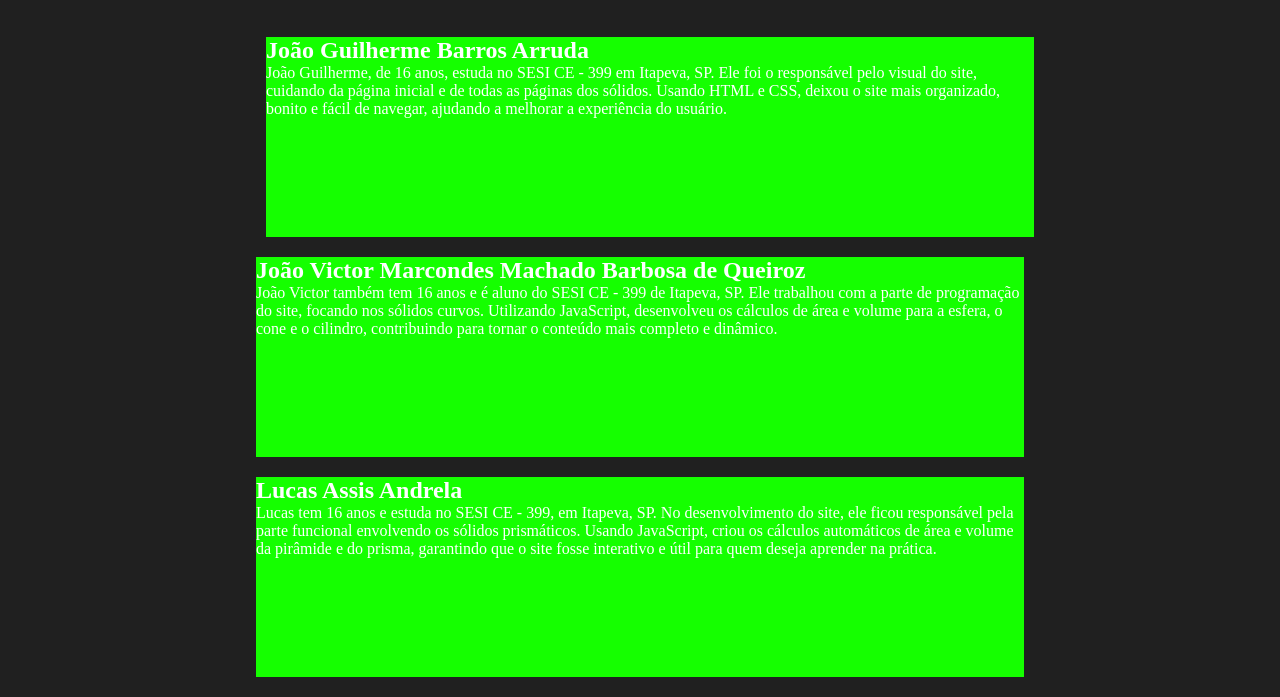
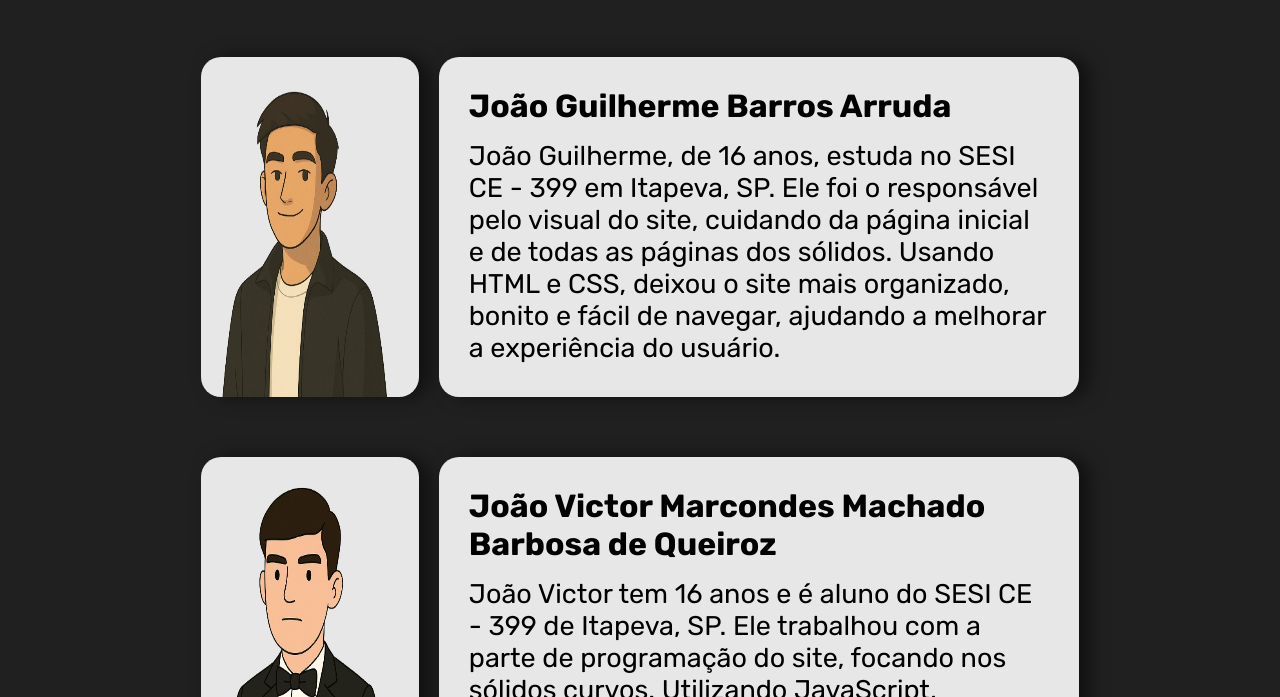
Before and after one commit to jgarrudaa/calculadorafinal, a plain HTML site: page pages/quemsomos.html in a window 1280 px wide. Shown: the part 103-800 px from the top of the page. Drawn offline with Linux system fonts and the light colour scheme; a web font is replaced by a local one.

Commit message:
ateracao final

```diff
--- a/pages/quemsomos.html
+++ b/pages/quemsomos.html
@@ -32,22 +32,30 @@
 
     <main style="gap: 20px">
 
+        <div class="linha">
         <div class="picture">
-
+            <img src="../assets/img/pessoas/joaog.png" alt="joaog" class="pessoa">
         </div>
         <div class="apresentacao">
-            <h2>João Guilherme Barros Arruda</h2>
-            <p>João Guilherme, de 16 anos, estuda no SESI CE - 399 em Itapeva, SP. Ele foi o responsável pelo visual do site, cuidando da página inicial e de todas as páginas dos sólidos. Usando HTML e CSS, deixou o site mais organizado, bonito e fácil de navegar, ajudando a melhorar a experiência do usuário.</p>
+            <h2 class="nome">João Guilherme Barros Arruda</h2>
+            <p class="descricao">João Guilherme, de 16 anos, estuda no SESI CE - 399 em Itapeva, SP. Ele foi o responsável pelo visual do site, cuidando da página inicial e de todas as páginas dos sólidos. Usando HTML e CSS, deixou o site mais organizado, bonito e fácil de navegar, ajudando a melhorar a experiência do usuário.</p>
+        </div></div>
+
+        <div class="linha">
+        <div class="picture">
+            <img src="../assets/img/pessoas/joaov.png" alt="joaov" class="pessoa">
         </div>
+        <div class="apresentacao">
+            <h2 class="nome">João Victor Marcondes Machado Barbosa de Queiroz</h2>
+            <p class="descricao">João Victor tem 16 anos e é aluno do SESI CE - 399 de Itapeva, SP. Ele trabalhou com a parte de programação do site, focando nos sólidos curvos. Utilizando JavaScript, desenvolveu os cálculos de área e volume para a esfera, o cone e o cilindro, contribuindo para tornar o conteúdo mais completo e dinâmico.</p></div></div>
 
-        <div class="apresentacao">
-            <h2>João Victor Marcondes Machado Barbosa de Queiroz</h2>
-            <p>João Victor também tem 16 anos e é aluno do SESI CE - 399 de Itapeva, SP. Ele trabalhou com a parte de programação do site, focando nos sólidos curvos. Utilizando JavaScript, desenvolveu os cálculos de área e volume para a esfera, o cone e o cilindro, contribuindo para tornar o conteúdo mais completo e dinâmico.</p></div>
-
+        <div class="linha">
+        <div class="picture">
+            <img src="../assets/img/pessoas/lucas.png" alt="lucas" class="pessoa">
+            </div>
             <div class="apresentacao">
-                <h2>Lucas Assis Andrela</h2>
-                <p>Lucas tem 16 anos e estuda no SESI CE - 399, em Itapeva, SP. No desenvolvimento do site, ele ficou responsável pela parte funcional envolvendo os sólidos prismáticos. Usando JavaScript, criou os cálculos automáticos de área e volume da pirâmide e do prisma, garantindo que o site fosse interativo e útil para quem deseja aprender na prática.</p>
-        </div>
+                <h2 class="nome">Lucas Assis Andrela</h2>
+                <p class="descricao">Lucas tem 16 anos e estuda no SESI CE - 399, em Itapeva, SP. No desenvolvimento do site, ele ficou responsável pela parte funcional envolvendo os sólidos prismáticos. Usando JavaScript, criou os cálculos automáticos de área e volume da pirâmide e do prisma, garantindo que o site fosse interativo e útil para quem deseja aprender na prática.</p></div></div>
     </main>
 
     <footer>
--- a/style2.css
+++ b/style2.css
@@ -124,7 +124,7 @@ main{
 }
 
 .boxtitle{
-    padding: 50px 0 30px 0;
+    padding: 40px 0 10px 0;
 }
 
 .texto{
@@ -200,6 +200,7 @@ main{
     font-size: 15px;
     color: #000;
     padding: 5px 0 0 15px;
+    margin: none;
 }
 
 footer{
@@ -225,7 +226,53 @@ color:  #ff5a00;
 }
 
 .apresentacao{
-    width: 60%;
-    height: 200px;
-    background-color: #15ff00;
+    color: #000;
+    width: 50%;
+    height: 340px;
+    background-color: #e7e7e7;
+    margin-left: 20px;
+    border-radius: 20px;
+    padding: 30px;
+    box-shadow: 10px 0px 18px rgba(0, 0, 0, 0.5);
 }
+
+.picture{
+    display: flex;
+    width: 17%;
+    height: 340px;
+    background-color: #e7e7e7;
+    align-items: flex-end;
+    border-radius: 20px;
+    box-shadow: 10px 0px 18px rgba(0, 0, 0, 0.5)
+}
+
+.pessoa{
+    width: 90%;
+    height: 320px;
+}
+
+.linha{
+    display: flex;
+    flex-wrap: wrap;
+    align-items: center;
+    width: 100%;
+    justify-content: center;
+    margin: 20px 0 20px 0;
+}
+
+.nome{
+    margin-bottom: 15px;
+    font-size: 32px;
+    font-family: "Rubik", sans-serif;
+    font-optical-sizing: auto;
+    font-weight: <weight>;
+    font-style: normal;
+}
+
+.descricao{
+    font-size: 27px;
+    font-family: "Rubik", sans-serif;
+    font-optical-sizing: auto;
+    font-weight: <weight>;
+    font-style: normal;
+}
```
Also changed, not shown: pages/cilindro.html (+2 -2 lines), pages/cone.html (+2 -2 lines), pages/esfera.html (+2 -2 lines), pages/piramide.html (+35 -11 lines), pages/prisma.html (+35 -12 lines), assets/img/pessoas/joaog.png (added), assets/img/pessoas/joaov.png (added), assets/img/pessoas/lucas.png (added).
